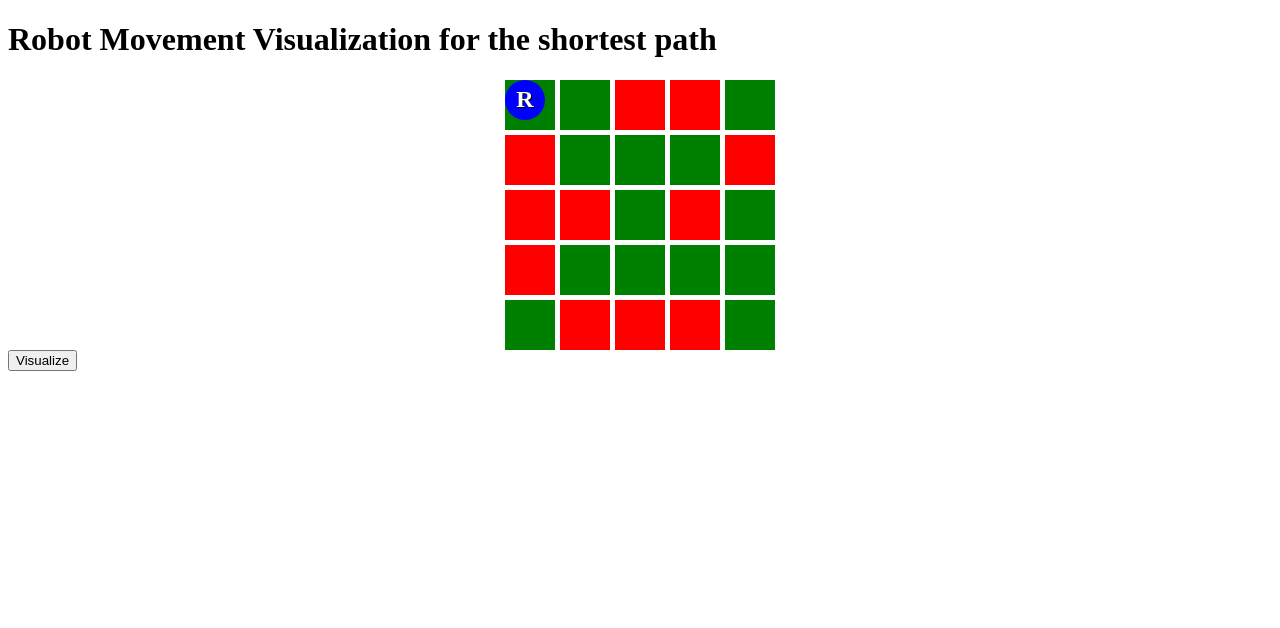
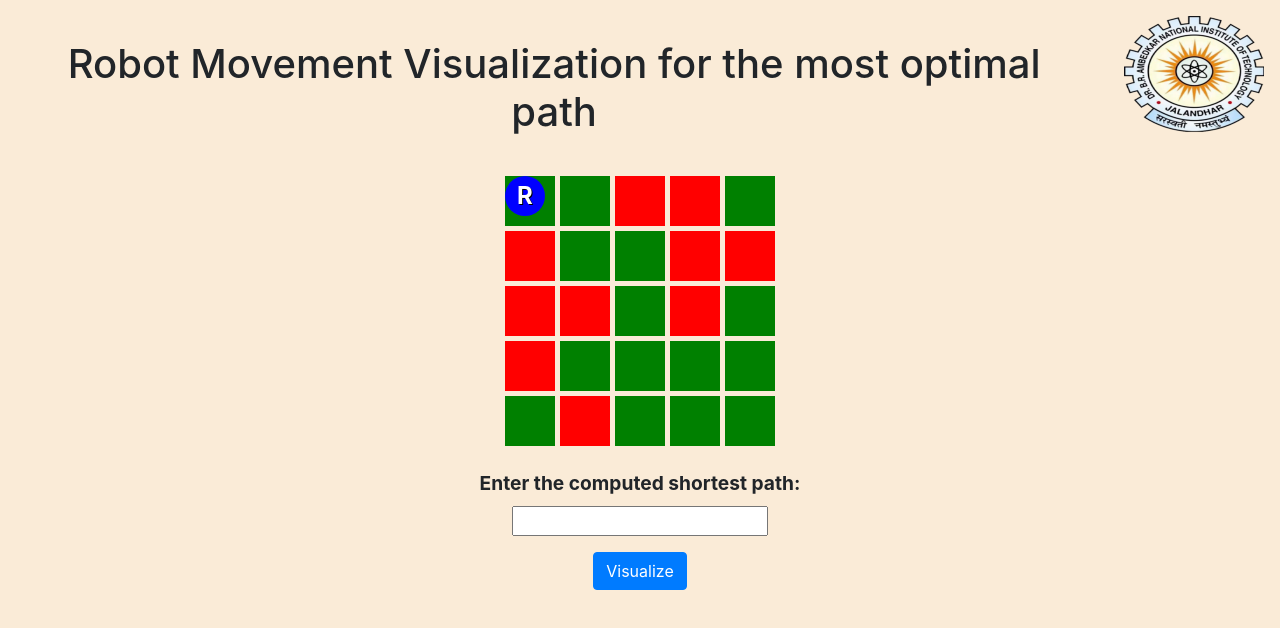
Before and after one commit to harsh99786/ShortestPathFinder, a plain HTML site: page maze.html in a window 1280 px wide. Drawn offline with nearby package versions, Linux system fonts and the light colour scheme.

Commit message:
Website updated

```diff
--- a/maze.css
+++ b/maze.css
@@ -1,3 +1,6 @@
+body{
+  background-color: antiquewhite;
+}
 .grid {
   display: grid;
   grid-template-columns: repeat(5, 50px);
@@ -36,3 +39,29 @@
 .grid-item-inValid {
   background-color: green;
 }
+.flex-container{
+  display: flex;
+  justify-content: space-between;
+}
+.image-container{
+  margin: 1em;
+}
+.heading-container{
+  text-align: center;
+  margin: 1em;
+  padding: 0em 0.4em 0em 0.4em;
+}
+.grid-button{
+  flex-direction: column;
+  display: flex;
+  align-content: center;
+  align-items: center;
+}
+.btn-container{
+  margin-top: 1em;
+}
+.label-text{
+  font-size: 1.2em;
+  font-weight: bolder;
+  margin-top: 1.2em;
+}
--- a/maze.html
+++ b/maze.html
@@ -4,13 +4,23 @@
 <head>
   <meta charset="utf-8">
   <title>Robot Movement Visualization</title>
+  <link rel="stylesheet" href="https://cdn.jsdelivr.net/npm/bootstrap@4.3.1/dist/css/bootstrap.min.css"
+    integrity="sha384-ggOyR0iXCbMQv3Xipma34MD+dH/1fQ784/j6cY/iJTQUOhcWr7x9JvoRxT2MZw1T" crossorigin="anonymous">
   <link rel="stylesheet" href="maze.css">
   <style>
   </style>
 </head>
 
 <body>
-  <h1>Robot Movement Visualization for the shortest path</h1>
+  <div class="flex-container">
+    <h1 class="heading-container">Robot Movement Visualization for the most optimal path</h1>
+    <img class="image-container" src="images\Logo_of_NIT_Jalandhar.png" alt="Logo_of_NIT_Jalandhar" height="120px"
+      width="150px">
+  </div>
+  <div class="grid-button">
   <div class="grid" id="grid"></div>
-  <button onclick="runInstructions()">Visualize</button>
+    <label for="shortest-path" class="label-text">Enter the computed shortest path: </label>
+    <input type="text" name="" id="shortest-path-string">
+  <button type="button" class="btn btn-primary btn-container" onclick="runInstructions()">Visualize</button>
+</div>
   <script src="maze.js"></script>
--- a/maze.js
+++ b/maze.js
@@ -5,10 +5,10 @@
     var grid = document.getElementById("grid");
     var maze = [
       [1, 1, 0, 0, 1],
-      [0, 1, 1, 1, 0],
+      [0, 1, 1, 0, 0],
       [0, 0, 1, 0, 1],
       [0, 1, 1, 1, 1],
-      [1, 0, 0, 0, 1]
+      [1, 0, 1, 1, 1]
     ];
 
 
@@ -71,9 +71,8 @@
 }
 
 function runInstructions() {
-  var res = "RDRDDRRD";
+  var res = (document.getElementById('shortest-path-string').value);
   for(let i = 0 ; i<res.length;i++){
-      console.log(res[i]);
       setTimeout(function() {
 moveRobot(res[i]);
 }, 1000*(i+1));
```
Also changed, not shown: images/Logo_of_NIT_Jalandhar.png (added).
